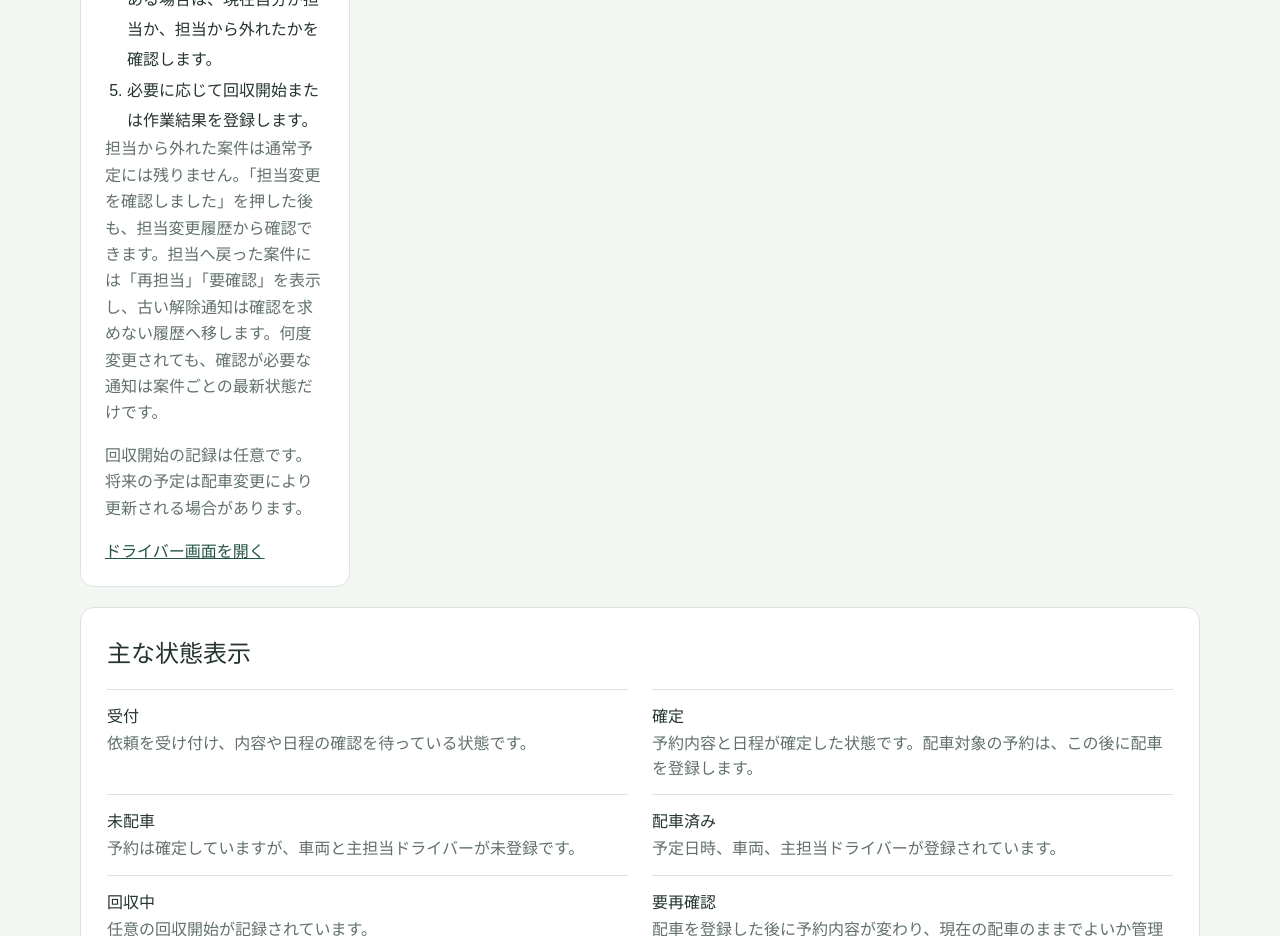
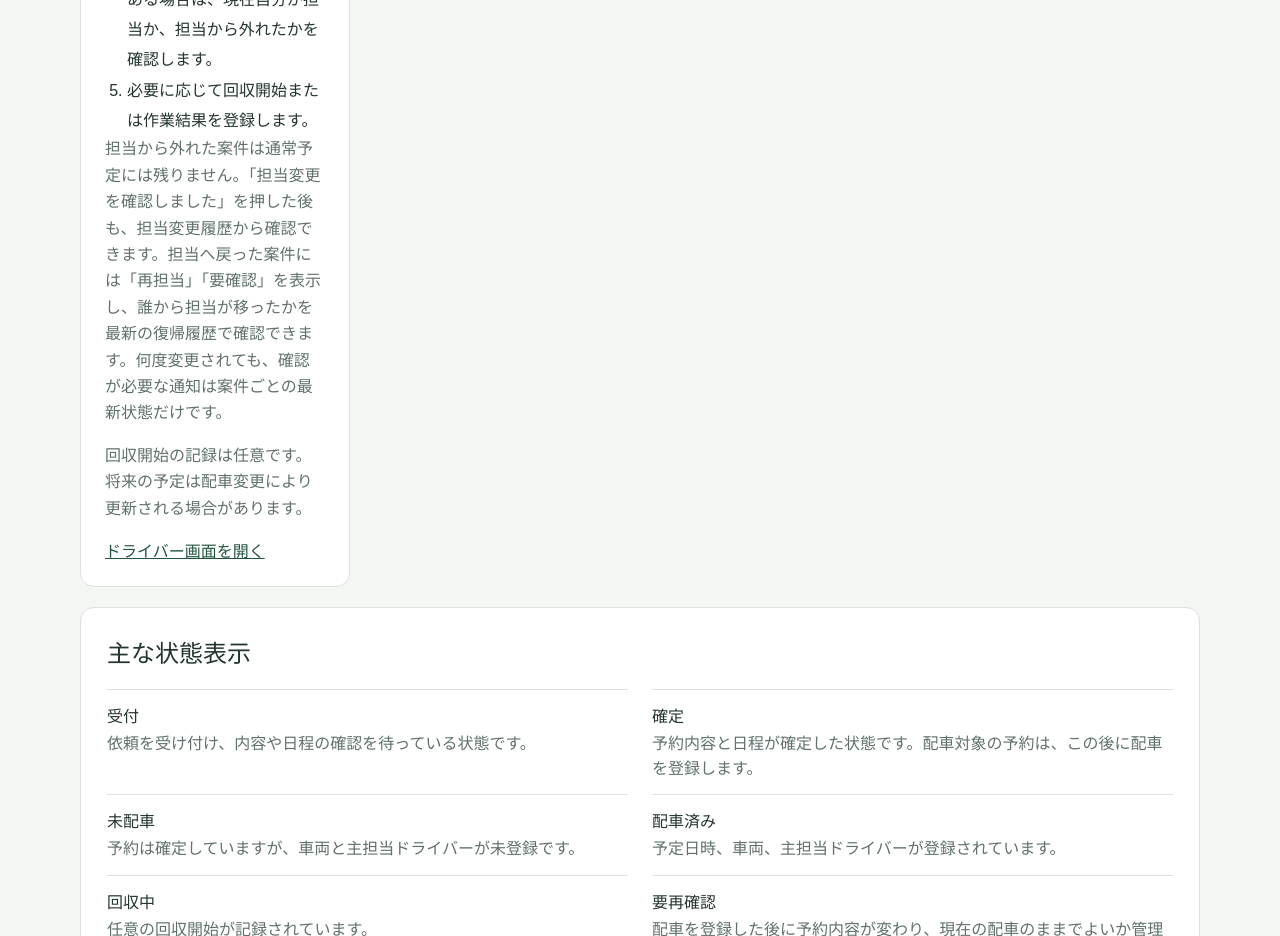
Before and after one commit to skamatakiwriter-rgb/reservation-tool-next, a React (Vite) app: page /guide in a window 1280 px wide. Shown: the part 2220-3156 px from the top of the page. Built offline with nearby package versions, Linux system fonts and the light colour scheme.

Commit message:
Show reassignment return history

```diff
--- a/src/driver/DriverPage.tsx
+++ b/src/driver/DriverPage.tsx
@@ -37,8 +37,13 @@ export function DriverPage() {
   const reassignmentEntries = useMemo(() => {
     if (!snapshot || !driverId) return []
     return snapshot.dispatchAssignments.flatMap((assignment) => (assignment.driverReassignmentHistory ?? [])
-      .filter((event) => event.before.primaryDriverId === driverId && event.before.plannedDate >= fromDate && event.before.plannedDate <= toDate)
-      .map((event, eventIndex) => ({ assignment, event, eventIndex, reservation: reservationFor(snapshot.reservations, assignment) })))
+      .map((event, eventIndex) => ({ assignment, event, eventIndex, reservation: reservationFor(snapshot.reservations, assignment) }))
+      .filter((entry) => {
+        const removedFromDriver = entry.event.before.primaryDriverId === driverId
+        const assignedToDriver = entry.event.after.primaryDriverId === driverId
+        const relevantDate = removedFromDriver ? entry.event.before.plannedDate : entry.event.after.plannedDate
+        return (removedFromDriver || assignedToDriver) && relevantDate >= fromDate && relevantDate <= toDate
+      }))
       .filter((entry): entry is DriverReassignmentEntry => Boolean(entry.reservation))
       .sort((a, b) => b.event.changedAt.localeCompare(a.event.changedAt) || b.eventIndex - a.eventIndex)
   }, [driverId, fromDate, snapshot, toDate])
@@ -90,7 +95,7 @@ function DriverReassignmentNotices({ entries, driverId, snapshot, onRefresh, onM
   if (entries.length === 0) return null
   const currentNoticeByDispatch = new Map<string, DriverReassignmentEntry>()
   entries.forEach((entry) => {
-    if (entry.assignment.primaryDriverId !== driverId && !currentNoticeByDispatch.has(entry.assignment.dispatchId)) currentNoticeByDispatch.set(entry.assignment.dispatchId, entry)
+    if (entry.event.before.primaryDriverId === driverId && entry.assignment.primaryDriverId !== driverId && !currentNoticeByDispatch.has(entry.assignment.dispatchId)) currentNoticeByDispatch.set(entry.assignment.dispatchId, entry)
   })
   const pending = Array.from(currentNoticeByDispatch.values()).filter((entry) => !entry.event.acknowledgedAt)
   const pendingIds = new Set(pending.map((entry) => entry.event.changeId))
@@ -106,10 +111,13 @@ function DriverReassignmentNotices({ entries, driverId, snapshot, onRefresh, onM
     const previousDriver = snapshot.drivers.find((item) => item.driverId === entry.event.before.primaryDriverId)
     const nextDriver = snapshot.drivers.find((item) => item.driverId === entry.event.after.primaryDriverId)
     const currentDriver = snapshot.drivers.find((item) => item.driverId === entry.assignment.primaryDriverId)
-    const currentlyAssignedAgain = entry.assignment.primaryDriverId === driverId
+    const isCurrentAssignmentEvent = entry.assignment.primaryDriverId === driverId && entry.event.after.primaryDriverId === driverId && entry.eventIndex === (entry.assignment.driverReassignmentHistory?.length ?? 0) - 1
+    const wasAssignedEarlier = (entry.assignment.driverReassignmentHistory ?? []).slice(0, entry.eventIndex).some((event) => event.before.primaryDriverId === driverId || event.after.primaryDriverId === driverId)
+    const removedFromDriver = entry.event.before.primaryDriverId === driverId
     const scheduleChanged = entry.event.before.plannedDate !== entry.event.after.plannedDate || entry.event.before.plannedStartTime !== entry.event.after.plannedStartTime || entry.event.before.plannedEndTime !== entry.event.after.plannedEndTime
-    const title = currentlyAssignedAgain ? `${entry.reservation.reservationCode}は現在、再びあなたの担当です` : showButton ? `${entry.reservation.reservationCode}は、あなたの担当から外れました` : `${entry.reservation.reservationCode}の担当変更履歴`
-    return <article className={showButton ? 'pending' : 'acknowledged'} key={entry.event.changeId}><div><strong>{title}</strong><span>{entry.reservation.companyName}</span><span>以前の予定：{formatDate(entry.event.before.plannedDate)} {entry.event.before.plannedStartTime}–{entry.event.before.plannedEndTime}</span>{showButton ? <span>現在の担当：{driverName(currentDriver)}</span> : <span>担当変更時：{driverName(previousDriver)} → {driverName(nextDriver)}</span>}{scheduleChanged && <span>この変更後の予定：{formatDate(entry.event.after.plannedDate)} {entry.event.after.plannedStartTime}–{entry.event.after.plannedEndTime}</span>}<small>変更：{formatDateTime(entry.event.changedAt)}</small>{entry.event.acknowledgedAt ? <small>確認：{formatDateTime(entry.event.acknowledgedAt)}</small> : !showButton && <small>後続の担当変更により、確認対象ではなくなりました。</small>}</div>{showButton && <button type="button" disabled={Boolean(acknowledgingId)} onClick={() => acknowledge(entry)}>{acknowledgingId === entry.event.changeId ? '保存中…' : '担当変更を確認しました'}</button>}</article>
+    const title = isCurrentAssignmentEvent ? `${entry.reservation.reservationCode}は${driverName(previousDriver)}から、${wasAssignedEarlier ? '再び' : ''}あなたの担当になりました` : showButton ? `${entry.reservation.reservationCode}は、あなたの担当から外れました` : `${entry.reservation.reservationCode}の担当変更履歴`
+    const schedule = isCurrentAssignmentEvent ? `${formatDate(entry.assignment.plannedDate)} ${entry.assignment.plannedStartTime}–${entry.assignment.plannedEndTime}` : `${formatDate(entry.event.before.plannedDate)} ${entry.event.before.plannedStartTime}–${entry.event.before.plannedEndTime}`
+    return <article className={showButton ? 'pending' : 'acknowledged'} key={entry.event.changeId}><div><strong>{title}</strong><span>{entry.reservation.companyName}</span><span>{isCurrentAssignmentEvent ? '現在の予定' : '変更前の予定'}：{schedule}</span>{showButton ? <span>現在の担当：{driverName(currentDriver)}</span> : <span>担当変更時：{driverName(previousDriver)} → {driverName(nextDriver)}</span>}{!isCurrentAssignmentEvent && scheduleChanged && <span>変更後の予定：{formatDate(entry.event.after.plannedDate)} {entry.event.after.plannedStartTime}–{entry.event.after.plannedEndTime}</span>}<small>変更：{formatDateTime(entry.event.changedAt)}</small>{entry.event.acknowledgedAt ? <small>確認：{formatDateTime(entry.event.acknowledgedAt)}</small> : !showButton && removedFromDriver && <small>後続の担当変更により、確認対象ではなくなりました。</small>}</div>{showButton && <button type="button" disabled={Boolean(acknowledgingId)} onClick={() => acknowledge(entry)}>{acknowledgingId === entry.event.changeId ? '保存中…' : '担当変更を確認しました'}</button>}</article>
   }
   return <section className={`driver-reassignment-notices ${pending.length > 0 ? 'has-pending' : ''}`} aria-label="担当変更のお知らせ"><header><div><span>担当変更</span><h2>{pending.length > 0 ? '担当変更のお知らせ' : '担当変更履歴'}</h2></div>{pending.length > 0 && <strong>未確認 {pending.length}件</strong>}</header>{error && <div className="error-summary" role="alert">{error}</div>}{pending.map((entry) => content(entry, true))}{history.length > 0 && <details><summary>担当変更履歴（{history.length}件）</summary>{history.map((entry) => content(entry, false))}</details>}</section>
 }
--- a/src/guide/GuidePage.tsx
+++ b/src/guide/GuidePage.tsx
@@ -20,7 +20,7 @@ export function GuidePage() {
         <section id="admin"><span className="guide-number">02</span><h2>予約・配車管理</h2><ol><li>予約一覧から対象予約を開きます。</li><li>受付状態の予約を確定します。</li><li>「配車を登録する」から予定、車両、主担当ドライバーを登録します。</li><li>予約の数量を変えるときは、「おおよその本数」「品目と数量」「種類とおおよその数量」の該当欄を書き換えます。</li><li>登録後は「配車を変更する」から配車内容を修正できます。</li></ol><p>車両や担当者を選んでいない場合や、同じ時間帯の別案件ですでに使用されている場合は、赤い文章で登録できない理由が表示されます。使用中の選択肢には対象の受付番号と時間も表示されます。</p><p>配車を登録する前の予約変更は、これから組む配車に使う最新内容として保存されるため、橙色の注意書きは出ません。</p><p>配車を登録した後に希望日、回収先、依頼内容、連絡事項を変更すると、現在の配車のままでよいか確認するため、橙色の注意書きと「要再確認」が表示されます。</p><p>数量変更を「連絡事項」に書いても数量欄は変わりません。数量は上記の専用欄へ、依頼者からの補足だけを「連絡事項」へ入力します。</p><Link to="/admin">予約・配車管理を開く</Link></section>
         <section id="driver-master"><span className="guide-number">03</span><h2>ドライバー管理</h2><ol><li>管理者デモを開始します。</li><li>予約・配車管理の「ドライバー管理」を開きます。</li><li>氏名と必要な備考を入力します。コードは自動採番されます。</li><li>編集、または有効・無効を切り替えます。</li></ol><p>未完了の配車がある担当者は、先に配車変更または取消が必要です。</p><Link to="/admin/drivers">ドライバー管理を開く</Link></section>
         <section id="vehicle-master"><span className="guide-number">04</span><h2>車両管理</h2><ol><li>管理者デモを開始します。</li><li>予約・配車管理の「車両管理」を開きます。</li><li>架空の車両ナンバーと車種を入力します。コードは自動採番されます。</li><li>編集、または有効・無効を切り替えます。</li></ol><p>未完了の配車や車両保留がある車両は、先に配車変更・取消または保留解除が必要です。</p><Link to="/admin/vehicles">車両管理を開く</Link></section>
-        <section id="driver"><span className="guide-number">05</span><h2>ドライバー画面</h2><ol><li>架空ドライバーを選びます。</li><li>今日、明日、今後7日、または任意期間を選びます。</li><li>日付別の担当案件から詳細を開きます。</li><li>「担当変更のお知らせ」がある場合は、現在自分が担当か、担当から外れたかを確認します。</li><li>必要に応じて回収開始または作業結果を登録します。</li></ol><p>担当から外れた案件は通常予定には残りません。「担当変更を確認しました」を押した後も、担当変更履歴から確認できます。担当へ戻った案件には「再担当」「要確認」を表示し、古い解除通知は確認を求めない履歴へ移します。何度変更されても、確認が必要な通知は案件ごとの最新状態だけです。</p><p>回収開始の記録は任意です。将来の予定は配車変更により更新される場合があります。</p><Link to="/driver">ドライバー画面を開く</Link></section>
+        <section id="driver"><span className="guide-number">05</span><h2>ドライバー画面</h2><ol><li>架空ドライバーを選びます。</li><li>今日、明日、今後7日、または任意期間を選びます。</li><li>日付別の担当案件から詳細を開きます。</li><li>「担当変更のお知らせ」がある場合は、現在自分が担当か、担当から外れたかを確認します。</li><li>必要に応じて回収開始または作業結果を登録します。</li></ol><p>担当から外れた案件は通常予定には残りません。「担当変更を確認しました」を押した後も、担当変更履歴から確認できます。担当へ戻った案件には「再担当」「要確認」を表示し、誰から担当が移ったかを最新の復帰履歴で確認できます。何度変更されても、確認が必要な通知は案件ごとの最新状態だけです。</p><p>回収開始の記録は任意です。将来の予定は配車変更により更新される場合があります。</p><Link to="/driver">ドライバー画面を開く</Link></section>
       </div>
       <section className="guide-statuses"><h2>主な状態表示</h2><dl>{statuses.map(([label, description]) => <div key={label}><dt>{label}</dt><dd>{description}</dd></div>)}</dl></section>
       <section className="guide-note" role="note"><strong>公開デモについて</strong><p>入力内容はこのブラウザ内だけに保存され、本番の認証や社内共有を再現するものではありません。管理画面から初期状態へ戻せます。</p></section>
```
Also changed, not shown: 3 other files (tests, documents, lock files or other folders).
